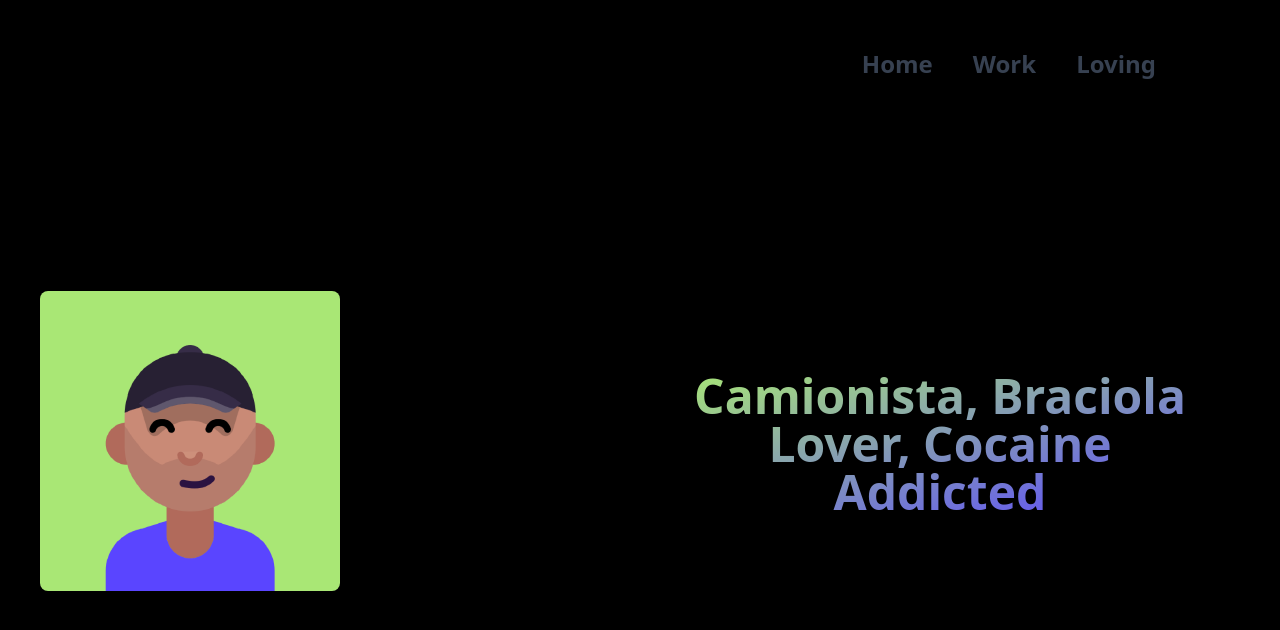
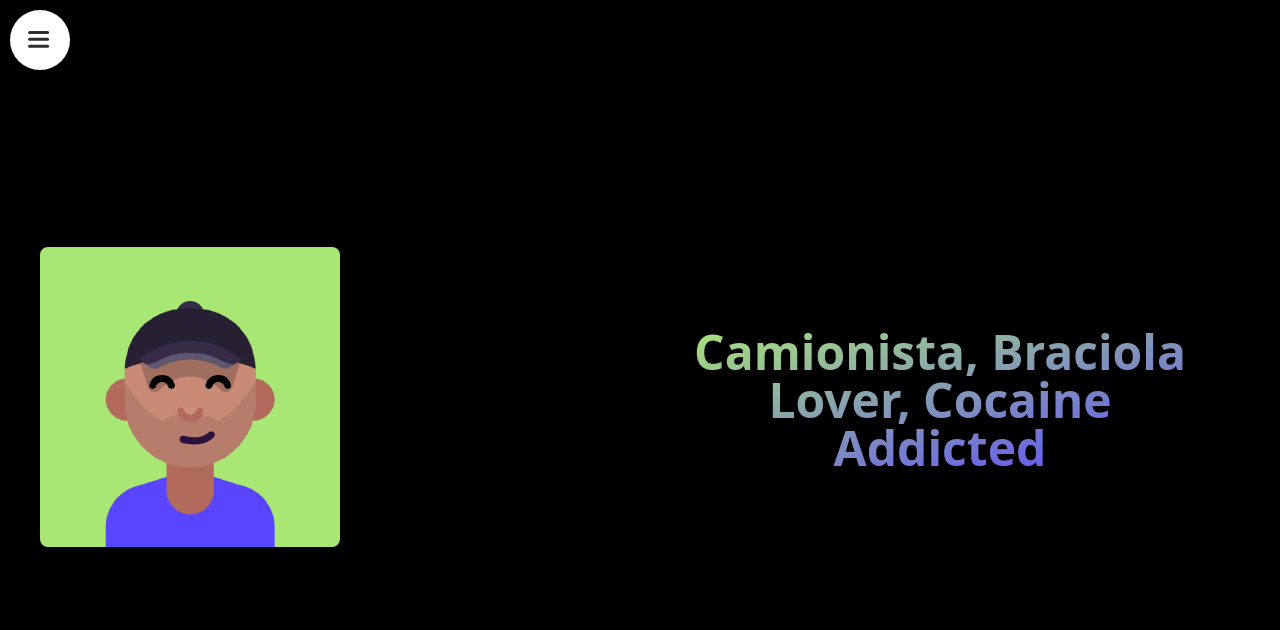
Before and after one commit to luigibarbato/meonweb, a Next.js app: page / in a window 1280 px wide. Shown: the top 630 px of the page. Built offline with nearby package versions, Linux system fonts and the light colour scheme.

Commit message:
feat: add mobile navbar

```diff
--- a/components/Config.js
+++ b/components/Config.js
@@ -2,14 +2,17 @@ export const Sections = [
   {
     name: "Home",
     url: "/",
+    colors: ["#A9E775", "#5A45FF"],
   },
   {
     name: "Work",
     url: "/Work",
+    colors: ["#d3ed10", "#ff7a45"],
   },
   {
     name: "Loving",
     url: "/Loving",
+    colors: ["#e732bd", "#1b00e8"],
   },
 ];
 
--- /dev/null
+++ b/components/Navbar/DesktopNavbar/index.tsx
@@ -0,0 +1,41 @@
+import styles from "./Nav.module.css"
+import { Sections } from "../../Config";
+import React, { useState } from "react";
+import { AnimateSharedLayout, motion } from 'framer-motion'
+import { useRouter } from 'next/dist/client/router'
+import { isActiveLink } from '../../../lib'
+import Link from '../NoScrollLink'
+import { Links } from "../Types/Link";
+import styled from 'styled-components'
+
+export function DesktopNavbar(links: Links) {
+    const router = useRouter()
+    return (
+        <AnimateSharedLayout>
+            <nav className="mt-10">
+                <ul className="float-right p-2 mx-24 inline-flex">
+                    {links.links.map((item) => (
+                        <li className="mx-5">
+                            <Link key={item.name} href={item.url}>
+                                <a
+                                    href={item.url}
+                                    className={isActiveLink(item.url, router.pathname) ? `mr-6 sm:mr-8 flex flex-col relative text-2xl font-bold text-transparent bg-clip-text bg-gradient-to-br from-[${item.colors[0]}] to-[${item.colors[1]}]` : "mr-6 sm:mr-8 flex flex-col relative text-2xl font-bold"}
+                                >
+                                    {item.name}
+                                    {isActiveLink(item.url, router.pathname) && (
+                                        <motion.div
+                                            layoutId="navigation-underline"
+                                            className="navigation-underline"
+                                            animate
+                                        />
+                                    )}
+                                </a>
+                            </Link>
+                        </li>
+                    ))}
+                </ul>
+
+            </nav >
+        </AnimateSharedLayout >
+    )
+}
--- /dev/null
+++ b/components/Navbar/MobileNavbar/index.tsx
@@ -0,0 +1,130 @@
+import { useRef } from "react";
+import { motion, useCycle } from "framer-motion";
+import { Links } from "../Types/Link";
+import Link from "../NoScrollLink";
+import { isActiveLink } from "../../../lib";
+import { useRouter } from "next/router";
+
+const showVariants = {
+    open: (height = 1000) => ({
+        clipPath: `circle(${height * 2 + 200}px at 40px 40px)`,
+        transition: {
+            type: "spring",
+            stiffness: 20,
+            restDelta: 2
+        }
+    }),
+    closed: {
+        clipPath: "circle(30px at 40px 40px)",
+        transition: {
+            delay: 0.5,
+            type: "spring",
+            stiffness: 400,
+            damping: 40
+        }
+    }
+};
+
+const navigationOpenVariants = {
+    open: {
+        transition: { staggerChildren: 0.07, delayChildren: 0.2 }
+    },
+    closed: {
+        transition: { staggerChildren: 0.05, staggerDirection: -1, }
+    }
+};
+
+const menuItemVariants = {
+    open: {
+        y: 0,
+        opacity: 1,
+        transition: {
+            y: { stiffness: 1000, velocity: -100 }
+        }
+    },
+    closed: {
+        y: 50,
+        opacity: 0,
+        transition: {
+            y: { stiffness: 1000 }
+        }
+    }
+}
+
+const Path = props => (
+    <motion.path
+        fill="transparent"
+        strokeWidth="3"
+        stroke="hsl(0, 0%, 18%)"
+        strokeLinecap="round"
+        {...props}
+    />
+);
+
+
+export const MobileNavbar = (links: Links) => {
+    const [isOpen, toggleOpen] = useCycle(false, true);
+    const containerRef = useRef(null);
+    const router = useRouter()
+    console.log(isOpen)
+    return (
+        <motion.nav
+            initial={false}
+            animate={isOpen ? "open" : "closed"}
+            ref={containerRef}
+            className="mobile-navbar z-10"
+        >
+            <motion.div className="background min-h-screen w-screen flex" variants={showVariants} />
+            <button className="hamburger-button" onClick={() => toggleOpen()}>
+                <svg width="23" height="23" viewBox="0 0 23 23">
+                    <Path
+                        variants={{
+                            closed: { d: "M 2 2.5 L 20 2.5" },
+                            open: { d: "M 3 16.5 L 17 2.5" }
+                        }}
+                    />
+                    <Path
+                        d="M 2 9.423 L 20 9.423"
+                        variants={{
+                            closed: { opacity: 1 },
+                            open: { opacity: 0 }
+                        }}
+                        transition={{ duration: 0.1 }}
+                    />
+                    <Path
+                        variants={{
+                            closed: { d: "M 2 16.346 L 20 16.346" },
+                            open: { d: "M 3 2.5 L 17 16.346" }
+                        }}
+                    />
+                </svg>
+            </button>
+            <motion.ul variants={navigationOpenVariants} className={isOpen ? `mobile-navbar-list absolute left-1/2 bottom-1/2 text-center z-50` : `mobile-navbar-list absolute left-1/2 bottom-1/2 text-center z-0`} >
+                {
+                    links.links.map((link) => (
+                        <motion.li
+                            variants={menuItemVariants}
+                            whileHover={{ scale: 1.1 }}
+                            whileTap={{ scale: 0.95 }}
+                            className={isOpen ? `mobile-navbar-item-list z-10` : `mobile-navbar-item-list z-0`}
+                        >
+                            <Link key={link.name} href={link.url}>
+                                <a
+                                    href={link.url}
+                                    className={isActiveLink(link.url, router.pathname) ? `text-5xl font-bold text-transparent bg-clip-text bg-gradient-to-br from-[${link.colors[0]}] to-[${link.colors[1]}]` : "text-5xl font-bold"}
+                                    onClick={() => toggleOpen()}
+                                >
+                                    {link.name}
+                                    {isActiveLink(link.url, router.pathname) && (
+                                        <motion.div
+                                            animate
+                                        />
+                                    )}
+                                </a>
+                            </Link>
+                        </motion.li>))
+                }
+            </motion.ul>
+        </motion.nav >
+    );
+};
--- a/components/Navbar/Nav.module.css
+++ b/components/Navbar/Nav.module.css
@@ -1,32 +1,53 @@
- nav.navbar {
-   height: 6rem !important;
+.mobile-navbar {
+  position: absolute;
+  top: 0;
+  left: 0;
+  bottom: 0;
+  width: 300px;
 }
 
-.pulseLogo {
-   background: #acec74;
+.hamburger-button {
+  outline: none;
+  border: none;
+  -webkit-user-select: none;
+  -moz-user-select: none;
+  -ms-user-select: none;
+  cursor: pointer;
+  position: absolute;
+  top: 18px;
+  left: 15px;
+  width: 50px;
+  height: 50px;
   border-radius: 50%;
-   margin: 10px;
-   height: 25px;
-   width: 25px;
-
-   box-shadow: 0 0 0 0 rgba(172, 236, 116, 1);
-   transform: scale(1);
-   animation: pulse 2s infinite;
+  background: transparent;
 }
 
- @keyframes pulse {
-   0% {
-     transform: scale(0.95);
-     box-shadow: 0 0 0 0 rgba(172, 236, 116, 0.7);
+.icon-placeholder {
+  width: 40px;
+  height: 40px;
+  border-radius: 50%;
+  flex: 40px 0;
+  margin-right: 20px;
 }
 
-   70% {
-     transform: scale(1);
-     box-shadow: 0 0 0 10px rgba(172, 236, 116, 0);
+.text-placeholder {
+  border-radius: 5px;
+  width: 200px;
+  height: 20px;
+  flex: 1;
 }
 
-   100% {
-     transform: scale(0.95);
-     box-shadow: 0 0 0 0 rgba(172, 236, 116, 0);
+.refresh {
+  padding: 10px;
+  position: absolute;
+  background: rgba(0, 0, 0, 0.4);
+  border-radius: 10px;
+  width: 20px;
+  height: 20px;
+  top: 10px;
+  right: 10px;
+  display: flex;
+  justify-content: center;
+  align-items: center;
+  cursor: pointer;
 }
- }
--- /dev/null
+++ b/components/Navbar/Types/Link.tsx
@@ -0,0 +1,7 @@
+export type NavLink = {
+    name: string
+    url: string
+    colors: Array<String>
+}
+
+export type Links = Array<NavLink>
--- a/components/Navbar/index.tsx
+++ b/components/Navbar/index.tsx
@@ -1,27 +1,22 @@
 import styles from "./Nav.module.css"
-import { Sections } from "../Config";
 import React, { useState } from "react";
-import { Transition } from "@headlessui/react";
+import { AnimateSharedLayout, motion } from 'framer-motion'
+import { useRouter } from 'next/dist/client/router'
+import { isActiveLink } from '../../lib'
+import Link from './NoScrollLink'
+import { Links } from "./Types/Link";
+import styled from 'styled-components'
+import { DesktopNavbar } from "./DesktopNavbar";
+import { MobileNavbar } from "./MobileNavbar";
 
-function Nav() {
+function Nav(links: Links) {
     const [isOpen, setIsOpen] = useState(false);
-
+    const router = useRouter()
     return (
-        <nav className="mt-10">
-            <ul className="float-right p-2 mx-24 inline-flex">
-                {Sections.map((item) => (
-                    <li className="mx-5">
-                        <a
-                            href={item.url}
-                            className="text-2xl font-extrabold  text-gray-700"
-                        >
-                            {item.name}
-                        </a>
-                    </li>
-                ))}
-            </ul>
-        </nav >
+        // <DesktopNavbar links={links.links} />
+        <MobileNavbar links={links.links}></MobileNavbar>
     );
 }
 
+
 export default Nav
--- a/package.json
+++ b/package.json
@@ -13,6 +13,7 @@
     "@emotion/react": "^11",
     "@emotion/styled": "^11",
     "@headlessui/react": "^1.6.4",
+    "@types/styled-components": "^5.1.25",
     "@zeit/next-sass": "^1.0.1",
     "asciify-image": "^0.1.8",
     "autoprefixer": "^10.4.4",
@@ -30,6 +31,7 @@
     "react-icons": "^4.3.1",
     "react-markdown": "^8.0.3",
     "react-swipeable": "^7.0.0",
+    "styled-components": "^5.3.5",
     "swr": "^1.3.0",
     "tailwindcss": "^3.0.24",
     "tw-elements": "^1.0.0-alpha12"
--- a/pages/_app.tsx
+++ b/pages/_app.tsx
@@ -6,6 +6,8 @@ import { DefaultSeo } from 'next-seo'
 import { useEffect } from 'react'
 import { AnimatePresence } from 'framer-motion'
 import Nav from '../components/Navbar'
+import { Sections } from '../components/Config'
+import { Links } from '../components/Navbar/Types/Link'
 // import Header from '../components/Header'
 // import Footer from '../components/Footer'
 
@@ -28,7 +30,7 @@ function MyApp({ Component, pageProps, router }: AppProps): JSX.Element {
   return (
     <>
       <section className="text-gray-600 min-h-screen md:flex md:flex-col bg-black stepper">
-        <Nav></Nav>
+        <Nav links={Sections as Links}></Nav>
 
         {/* <Header /> */}
         <div className="m-auto self-center">
--- a/styles/globals.css
+++ b/styles/globals.css
@@ -28,3 +28,66 @@
         cursor: pointer;
 
 }
+
+.background {
+    position: absolute;
+    top: 0;
+    left: 0;
+    bottom: 0;
+    background: #fff;
+    z-index: 1;
+  }
+
+.mobile-navbar {
+    position: absolute;
+    top: 0;
+    left: 0;
+    bottom: 0;
+    width: 300px;
+  }
+
+  .mobile-navbar-list,
+  .mobile-navbar-item-list {
+    margin: 0;
+    padding: 0;
+  }
+
+  .mobile-navbar-list {
+  }
+
+
+  .hamburger-button {
+    outline: none;
+    border: none;
+    -webkit-user-select: none;
+    -moz-user-select: none;
+    -ms-user-select: none;
+    cursor: pointer;
+    position: absolute;
+    transform: translate(120%,130%);
+    border-radius: 50%;
+    background: transparent;
+    z-index: 1;
+  }
+
+  .refresh {
+    padding: 10px;
+    position: absolute;
+    background: rgba(0, 0, 0, 0.4);
+    border-radius: 10px;
+    width: 20px;
+    height: 20px;
+    top: 10px;
+    right: 10px;
+    display: flex;
+    justify-content: center;
+    align-items: center;
+    cursor: pointer;
+  }
+
+
+@layer components {
+.navigation-underline {
+    @apply w-full border border-yellow-300;
+}
+}
```
Also changed, not shown: 1 other file (tests, documents, lock files or other folders). Lines whose indentation alone changed are shown as unchanged.
